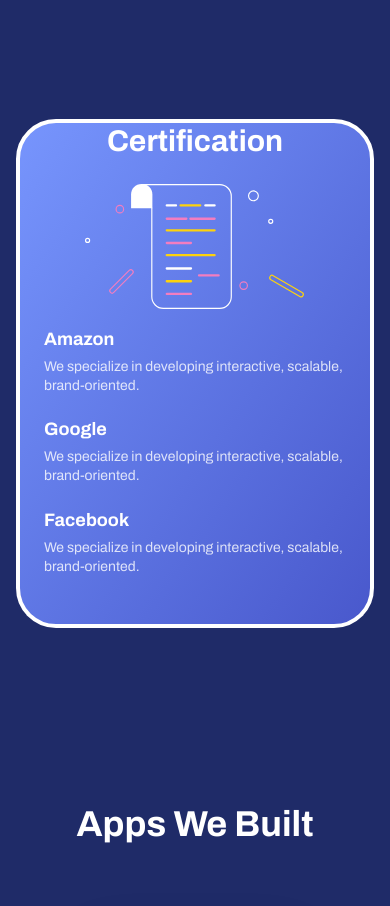
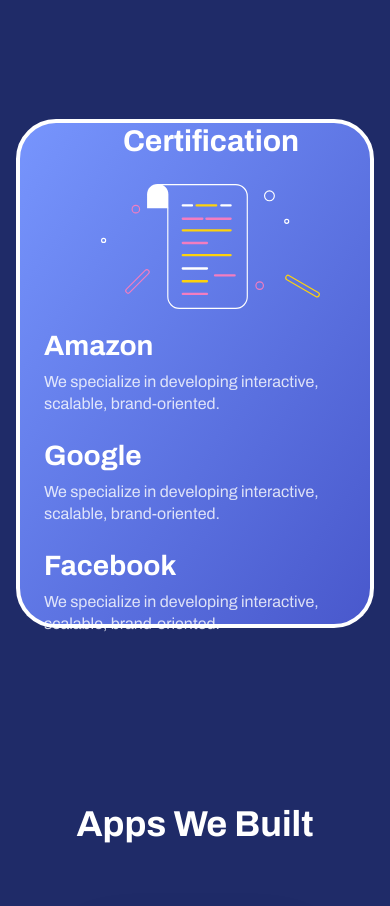
Before and after one commit to kshitijakarsh/codesblue, a Next.js app: page / in a window 390 px wide. Shown: the part 4720-5626 px from the top of the page. Built offline with nearby package versions, Linux system fonts and the light colour scheme; grey boxes are pictures that could not be loaded.

Commit message:
fixing somethings related to font

```diff
--- a/components/sections/certification.tsx
+++ b/components/sections/certification.tsx
@@ -5,19 +5,18 @@
   return (
     <div className="flex justify-center bg-[#1F2B68] py-24 px-4">
       <motion.div
-        className="w-full max-w-[1170px] h-[509px] bg-gradient-to-br from-[#7795FD] to-[#4958CC] rounded-[40px] border-4 border-white px-6 md:px-16 text-white flex flex-col md:flex-row items-center md:items-center gap-4" // ✅ Removed justify-between
+        className="w-full max-w-[1170px] h-[509px] bg-gradient-to-br from-[#7795FD] to-[#4958CC] rounded-[40px] border-4 border-white px-6 md:px-16 text-white flex flex-col md:flex-row items-center md:items-center gap-4"
         initial={{ opacity: 0, scale: 0.95 }}
         whileInView={{ opacity: 1, scale: 1 }}
         transition={{ duration: 0.6 }}
       >
-        {/* Left Section */}
         <motion.div
-          className="flex flex-col items-center md:items-start text-center md:text-left md:flex-1"
+          className="flex flex-col ml-8 items-center md:items-start text-center md:text-left md:flex-1"
           initial={{ opacity: 0, x: -40 }}
           whileInView={{ opacity: 1, x: 0 }}
           transition={{ duration: 0.6 }}
         >
-          <h1 className="text-3xl md:text-[42px] font-semibold mb-6 leading-tight">
+          <h1 className="text-3xl md:text-[46px] font-semibold mb-6 leading-tight">
             Certification
           </h1>
           <img
@@ -27,45 +26,41 @@
           />
         </motion.div>
 
-        {/* Right Section */}
         <motion.div
           className="flex flex-col justify-center gap-5 md:gap-6 md:flex-1 max-w-full"
           initial={{ opacity: 0, x: 40 }}
           whileInView={{ opacity: 1, x: 0 }}
           transition={{ duration: 0.6, delay: 0.2 }}
         >
-          {/* Amazon */}
           <motion.div
             initial={{ opacity: 0, y: 20 }}
             whileInView={{ opacity: 1, y: 0 }}
             transition={{ duration: 0.4, delay: 0.3 }}
           >
-            <h2 className="text-lg md:text-xl font-semibold">Amazon</h2>
-            <p className="text-sm md:text-base text-white/80 mt-1 leading-snug">
+            <h2 className="text-[28px] font-semibold">Amazon</h2>
+            <p className="text-[16px] text-white/80 mt-1 leading-snug">
               We specialize in developing interactive, scalable, brand-oriented.
             </p>
           </motion.div>
 
-          {/* Google */}
           <motion.div
             initial={{ opacity: 0, y: 20 }}
             whileInView={{ opacity: 1, y: 0 }}
             transition={{ duration: 0.4, delay: 0.5 }}
           >
-            <h2 className="text-lg md:text-xl font-semibold">Google</h2>
-            <p className="text-sm md:text-base text-white/80 mt-1 leading-snug">
+            <h2 className="text-[28px] font-semibold">Google</h2>
+            <p className="text-[16px] text-white/80 mt-1 leading-snug">
               We specialize in developing interactive, scalable, brand-oriented.
             </p>
           </motion.div>
 
-          {/* Facebook */}
           <motion.div
             initial={{ opacity: 0, y: 20 }}
             whileInView={{ opacity: 1, y: 0 }}
             transition={{ duration: 0.4, delay: 0.7 }}
           >
-            <h2 className="text-lg md:text-xl font-semibold">Facebook</h2>
-            <p className="text-sm md:text-base text-white/80 mt-1 leading-snug">
+            <h2 className="text-[28px] font-semibold">Facebook</h2>
+            <p className="text-[16px] text-white/80 mt-1 leading-snug">
               We specialize in developing interactive, scalable, brand-oriented.
             </p>
           </motion.div>
```
